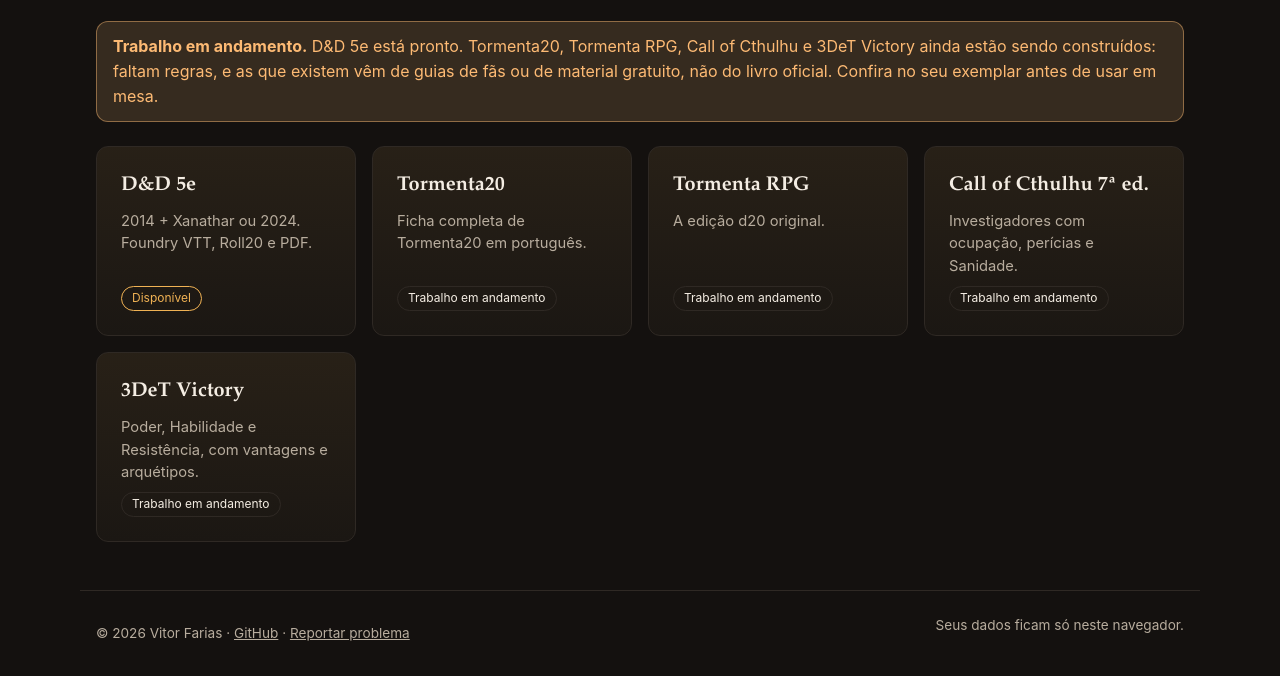
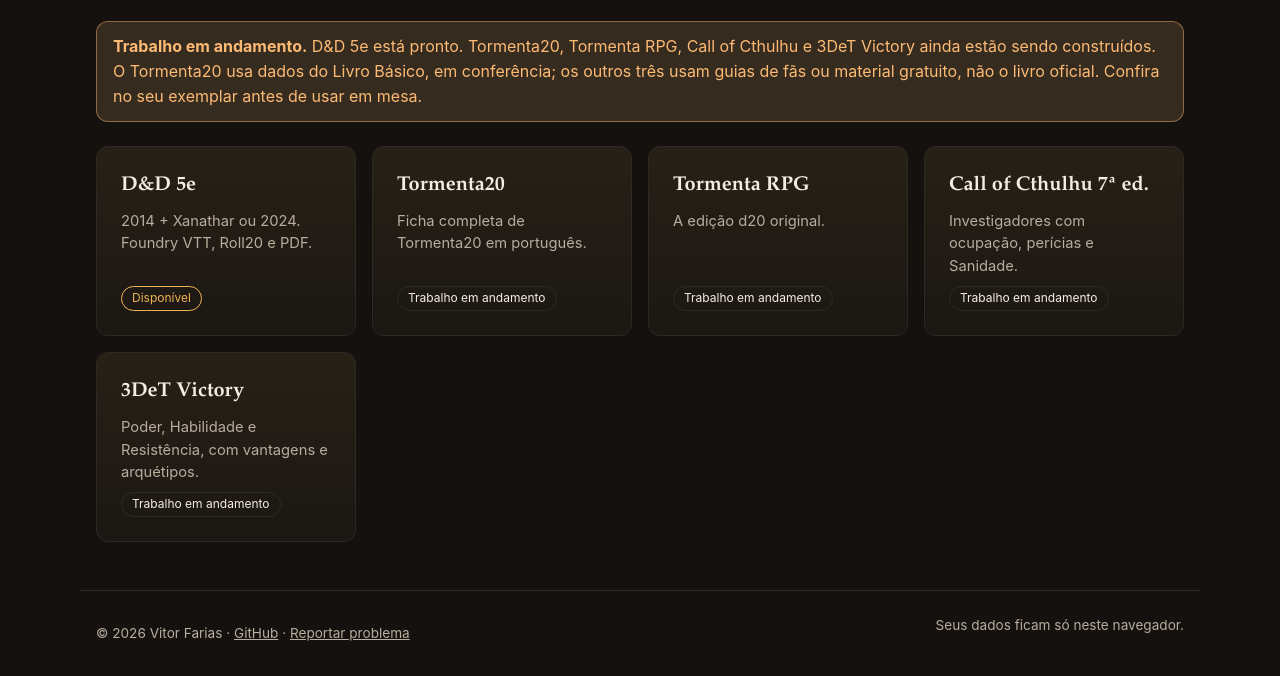
Before and after one commit to VitorFariasVF/dnd5e-builder, a plain HTML site: page index.html in a window 1280 px wide. Shown: the part 199-875 px from the top of the page. Drawn offline with Linux system fonts and the light colour scheme.

Commit message:
Atualiza hub, README e cobertura do Tormenta20; adiciona verificação independente
Co-Authored-By: Claude Sonnet 5.5 <noreply@anthropic.com>
Claude-Session: https://claude.ai/code/session_014A9wAoZshoNjGe23TmsC17

```diff
--- a/index.html
+++ b/index.html
@@ -29,7 +29,7 @@
 <main id="main" class="wrap">
   <h1 class="title">Criador de <em>fichas RPG</em></h1>
   <p class="lead">Escolha o sistema. Cada um tem o seu fluxo guiado, as suas regras e as suas exportações, tudo offline e sem cadastro.</p>
-  <aside class="alert warning" role="note"><strong>Trabalho em andamento.</strong> D&amp;D 5e está pronto. Tormenta20, Tormenta RPG, Call of Cthulhu e 3DeT Victory ainda estão sendo construídos: faltam regras, e as que existem vêm de guias de fãs ou de material gratuito, não do livro oficial. Confira no seu exemplar antes de usar em mesa.</aside>
+  <aside class="alert warning" role="note"><strong>Trabalho em andamento.</strong> D&amp;D 5e está pronto. Tormenta20, Tormenta RPG, Call of Cthulhu e 3DeT Victory ainda estão sendo construídos. O Tormenta20 usa dados do Livro Básico, em conferência; os outros três usam guias de fãs ou material gratuito, não o livro oficial. Confira no seu exemplar antes de usar em mesa.</aside>
   <section class="sistemas" aria-label="Sistemas disponíveis">
     <a class="sistema" href="dnd5e/"><b>D&amp;D 5e</b><span>2014 + Xanathar ou 2024. Foundry VTT, Roll20 e PDF.</span><i class="tag pronto">Disponível</i></a>
     <a class="sistema" href="tormenta20/"><b>Tormenta20</b><span>Ficha completa de Tormenta20 em português.</span><i class="tag dev">Trabalho em andamento</i></a>
```
Also changed, not shown: 4 other files.
